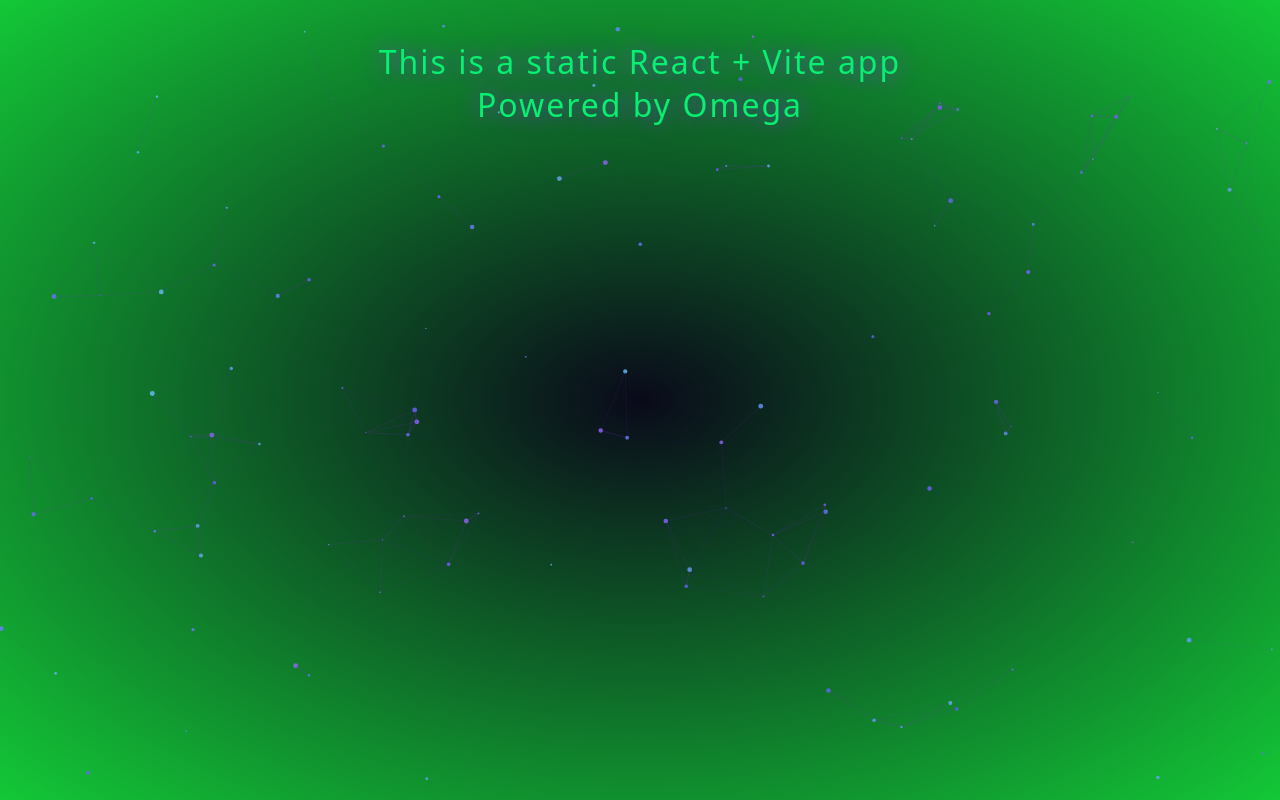
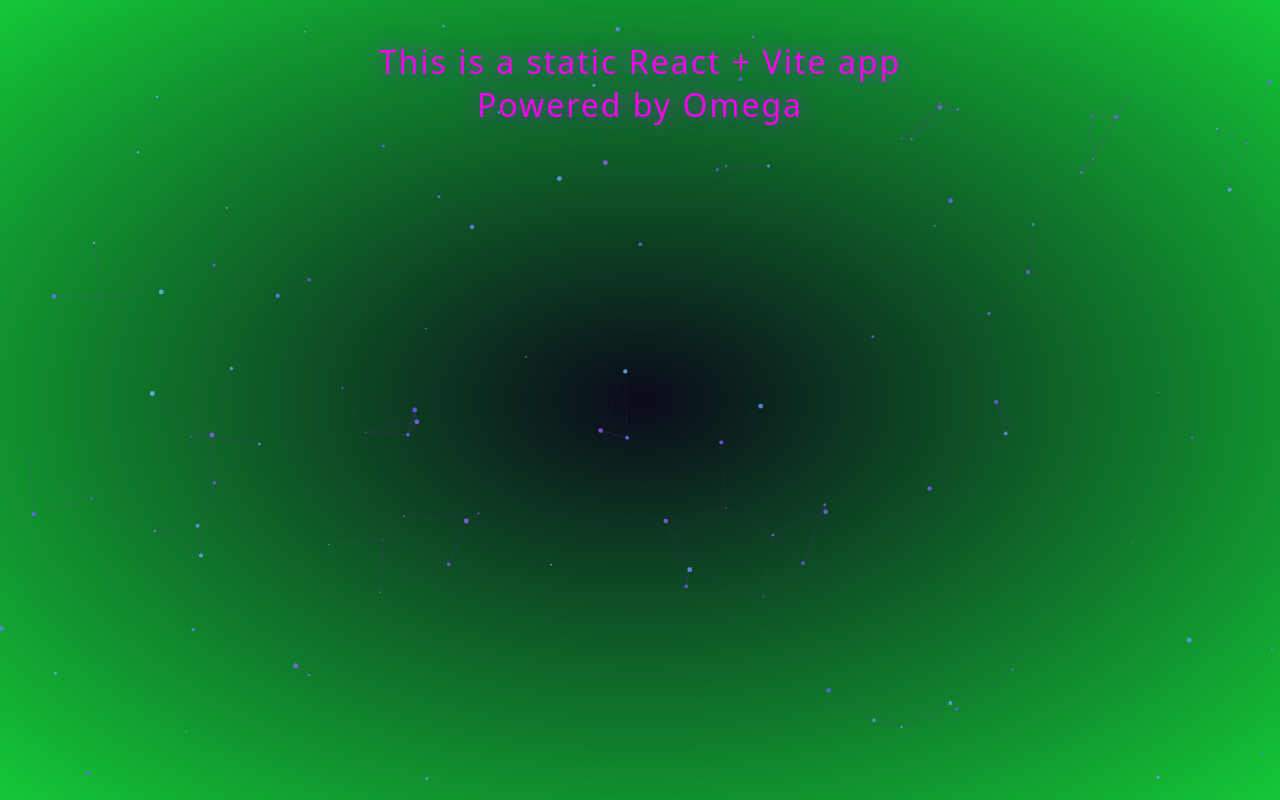
Before and after one commit to likhitasuresh/ParticleSystemReactVite, a React (Vite) app: page / in a window 1280 px wide. Built offline with nearby package versions, Linux system fonts and the light colour scheme.

Commit message:
pink header

```diff
--- a/src/App.css
+++ b/src/App.css
@@ -3,7 +3,7 @@
   top: 40px;
   left: 50%;
   transform: translateX(-50%);
-  color: #07f070;
+  color: #f007ec;
   font-size: 2rem;
   font-weight: 300;
   letter-spacing: 2px;
```
